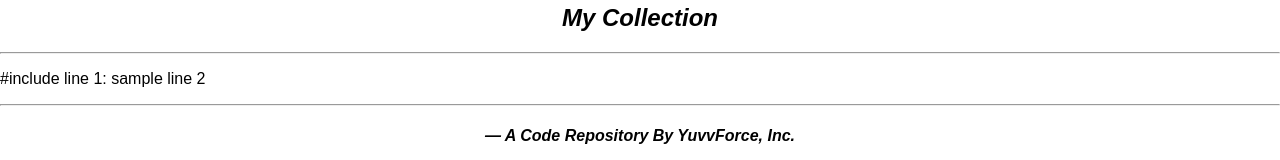
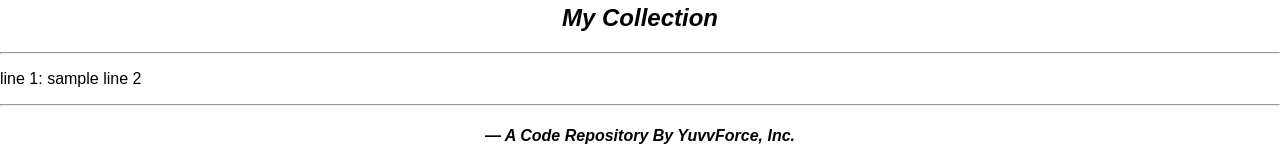
Before and after one commit to yuvrajsinghgit/YuvvForce, a plain HTML site: page page1.html in a window 1280 px wide. Shown: the part 231-391 px from the top of the page. Drawn offline with Linux system fonts and the light colour scheme.

Commit message:
Update page1.html

```diff
--- a/page1.html
+++ b/page1.html
@@ -25,7 +25,6 @@
    <hr />
    <div class="photosgrid">
      <p>
-        #include<arbitary.module>
 
         line 1:
          sample line 2
```
